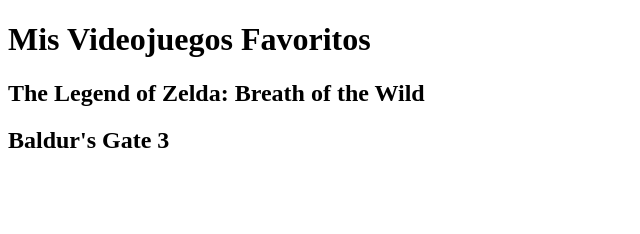
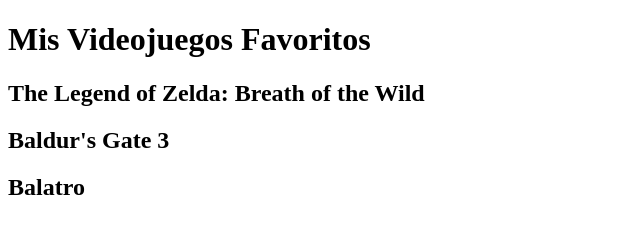
Before and after one commit to FurediP/videojuegos_favoritos, a plain HTML site: page index.html in a window 1280 px wide. Shown: the whole page, without its empty margins (0-640 px from the left). Drawn offline with Linux system fonts and the light colour scheme.

Commit message:
Se agregó el tercer titulo de un videojuego

```diff
--- a/index.html
+++ b/index.html
@@ -18,6 +18,10 @@
             <h2>Baldur's Gate 3</h2>
         </div>
 
+        <div>
+            <h2>Balatro</h2>
+        </div>
+
     </main>
 
 </body>
```
